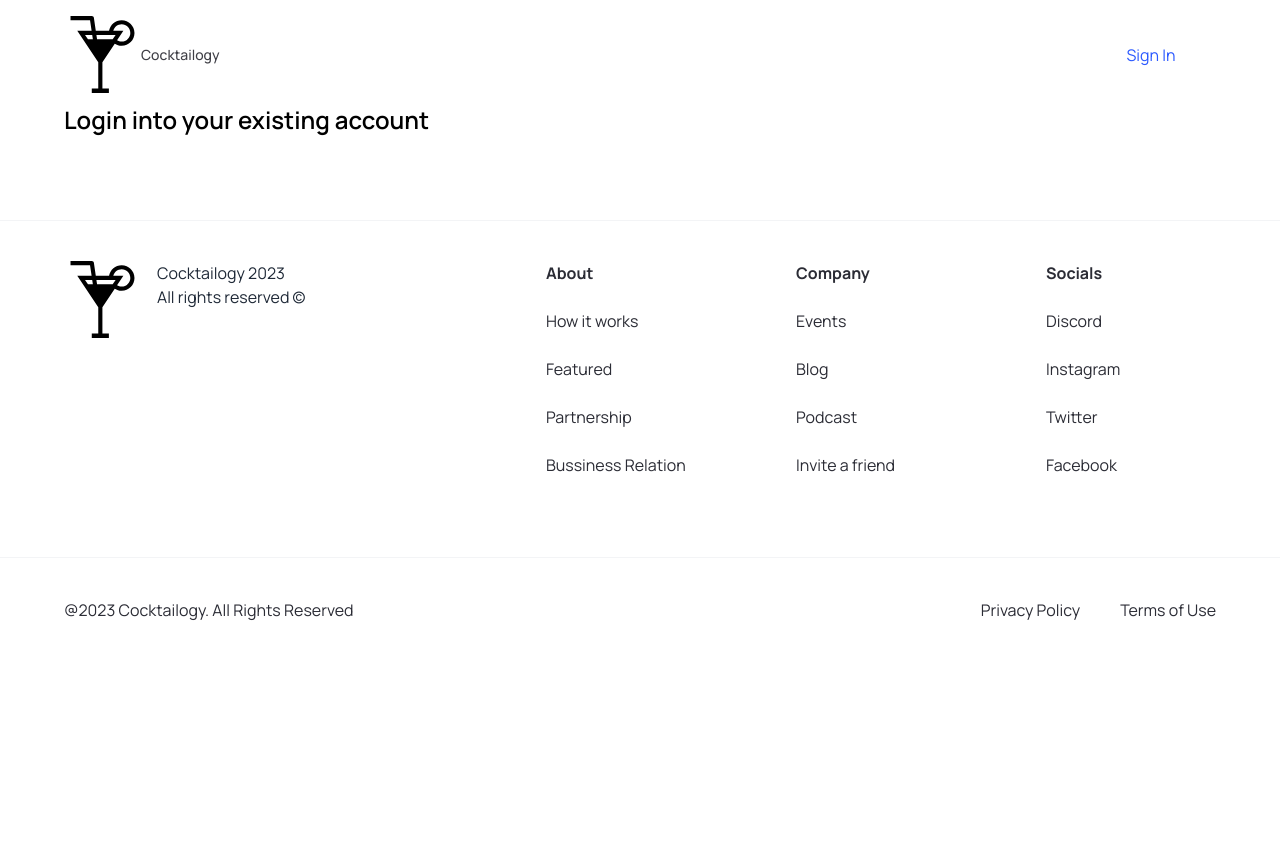
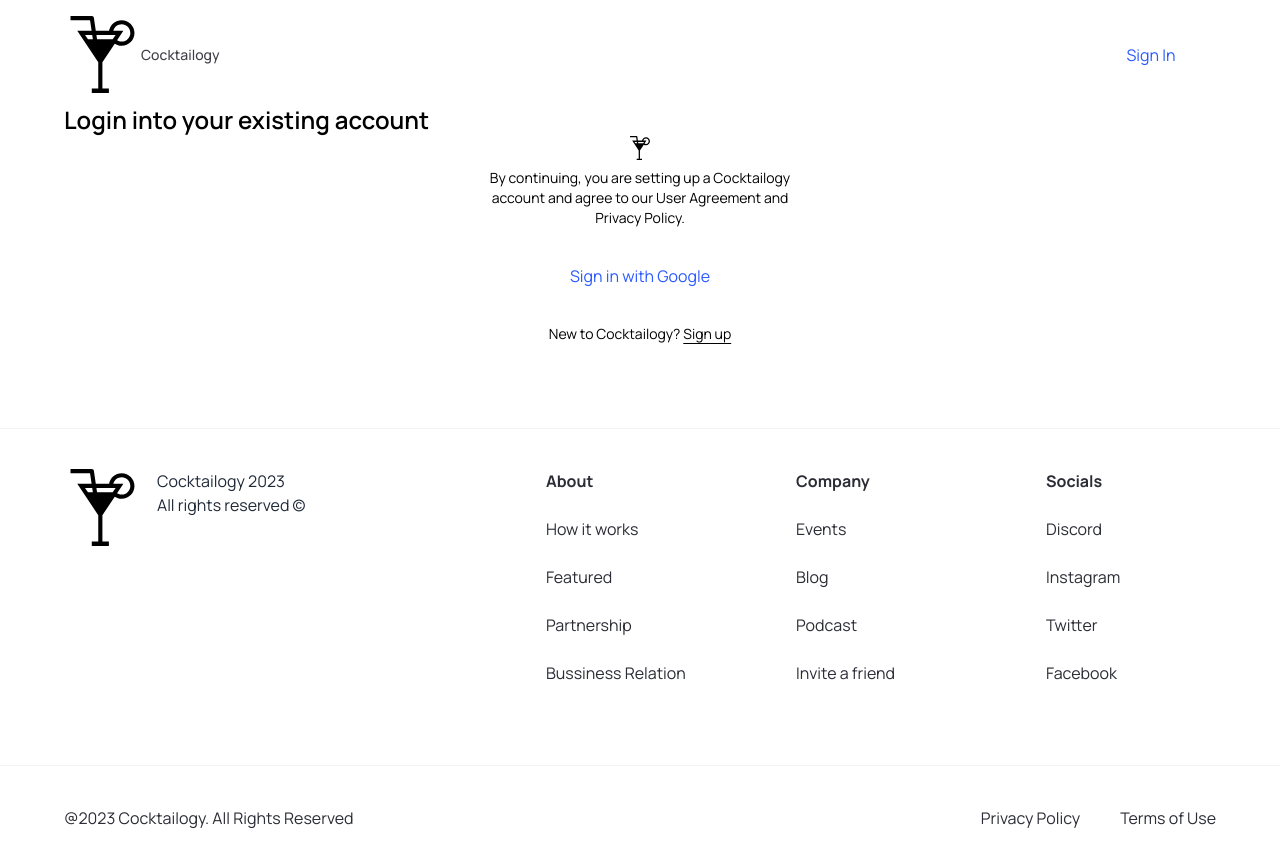
Before and after one commit to aisyafia/cocktailogy, a Next.js app: page /sign-in in a window 1280 px wide. Shown: the top 866 px of the page. Before the commit the page ends 800 px from the top, so only its background shows below. Built offline with nearby package versions, Linux system fonts and the light colour scheme.

Commit message:
feat User Auth Form

```diff
--- a/app/(auth)/sign-in/page.tsx
+++ b/app/(auth)/sign-in/page.tsx
@@ -1,3 +1,8 @@
+import Image from "next/image";
+import Button from "@/components/Button";
+import Link from "next/link";
+import { UserAuthForm } from "@/components";
+
 const SignIn = () => {
   return (
     <main className="overflow-hidden padding-y">
@@ -5,6 +10,31 @@ const SignIn = () => {
         <h2 className="text-2xl font-semibold">
           Login into your existing account
         </h2>
+        <div className="container mx-auto flex w-full flex-col justify-center space-y-6 sm:w-[400px]">
+          <div className="flex flex-col space-y-2 text-center">
+            <Image
+              src="/cocklogo.svg"
+              alt="website logo"
+              width={66}
+              height={6}
+              className="object-contain mx-auto h-6 w-6"
+            />
+            <p className="text-sm max-w-xs mx-auto">
+              By continuing, you are setting up a Cocktailogy account and agree
+              to our User Agreement and Privacy Policy.
+            </p>
+          </div>
+          <UserAuthForm />
+          <p className="px-8 text-center text-sm text-muted-foreground">
+            New to Cocktailogy?{" "}
+            <Link
+              href="/sign-up"
+              className="hover:text-brand text-sm underline underline-offset-4"
+            >
+              Sign up
+            </Link>
+          </p>
+        </div>
       </div>
     </main>
   );
--- /dev/null
+++ b/components/UserAuthForm.tsx
@@ -0,0 +1,27 @@
+"use client";
+
+import Button from "./Button";
+import { useState } from "react";
+import { signIn } from "next-auth/react";
+
+const UserAuthForm = () => {
+  const loginWithGoogle = async () => {
+    try {
+      await signIn("google");
+    } catch (error) {
+      console.log("AN ERROR HAS OCCURRED:", error);
+    }
+  };
+
+  return (
+    <div className="flex justify-center">
+      <Button
+        title="Sign in with Google"
+        containerStyles="text-primary-blue rounded-full bg-white w-full hover:bg-sky-200"
+        handleClick={loginWithGoogle}
+      />
+    </div>
+  );
+};
+
+export default UserAuthForm;
--- a/components/index.ts
+++ b/components/index.ts
@@ -3,8 +3,16 @@ import Button from "./Button";
 import DrinkCard from "./DrinkCard";
 import DrinkDetails from "./DrinkDetails";
 import SearchedDrinkCard from "./SearchedDrinksCard";
+import UserAuthForm from "./UserAuthForm";
 
-export { Hero, Button, DrinkCard, DrinkDetails };
+export {
+  Hero,
+  Button,
+  DrinkCard,
+  DrinkDetails,
+  SearchedDrinkCard,
+  UserAuthForm,
+};
 export * from "@/components/Navbar";
 export * from "@/components/Footer";
 export * from "@/components/SearchBar";
--- a/package.json
+++ b/package.json
@@ -15,6 +15,7 @@
     "@types/react-dom": "18.2.7",
     "autoprefixer": "10.4.14",
     "next": "13.4.10",
+    "next-auth": "^4.23.1",
     "postcss": "8.4.26",
     "react": "18.2.0",
     "react-dom": "18.2.0",
```
Also changed, not shown: app/api/auth/[...nextauth]/route.ts (added), lib/auth.ts (added), 1 other file (tests, documents, lock files or other folders).
